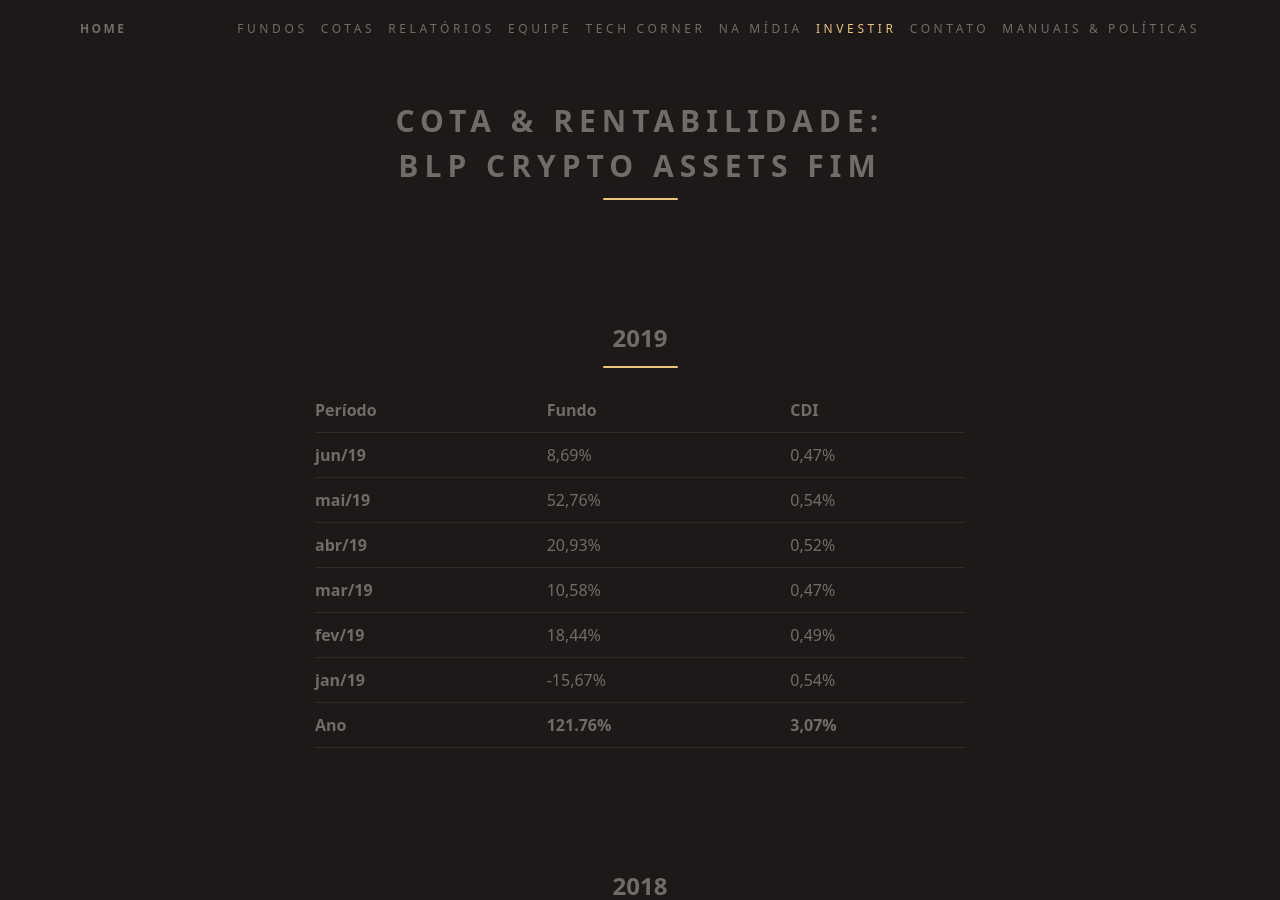
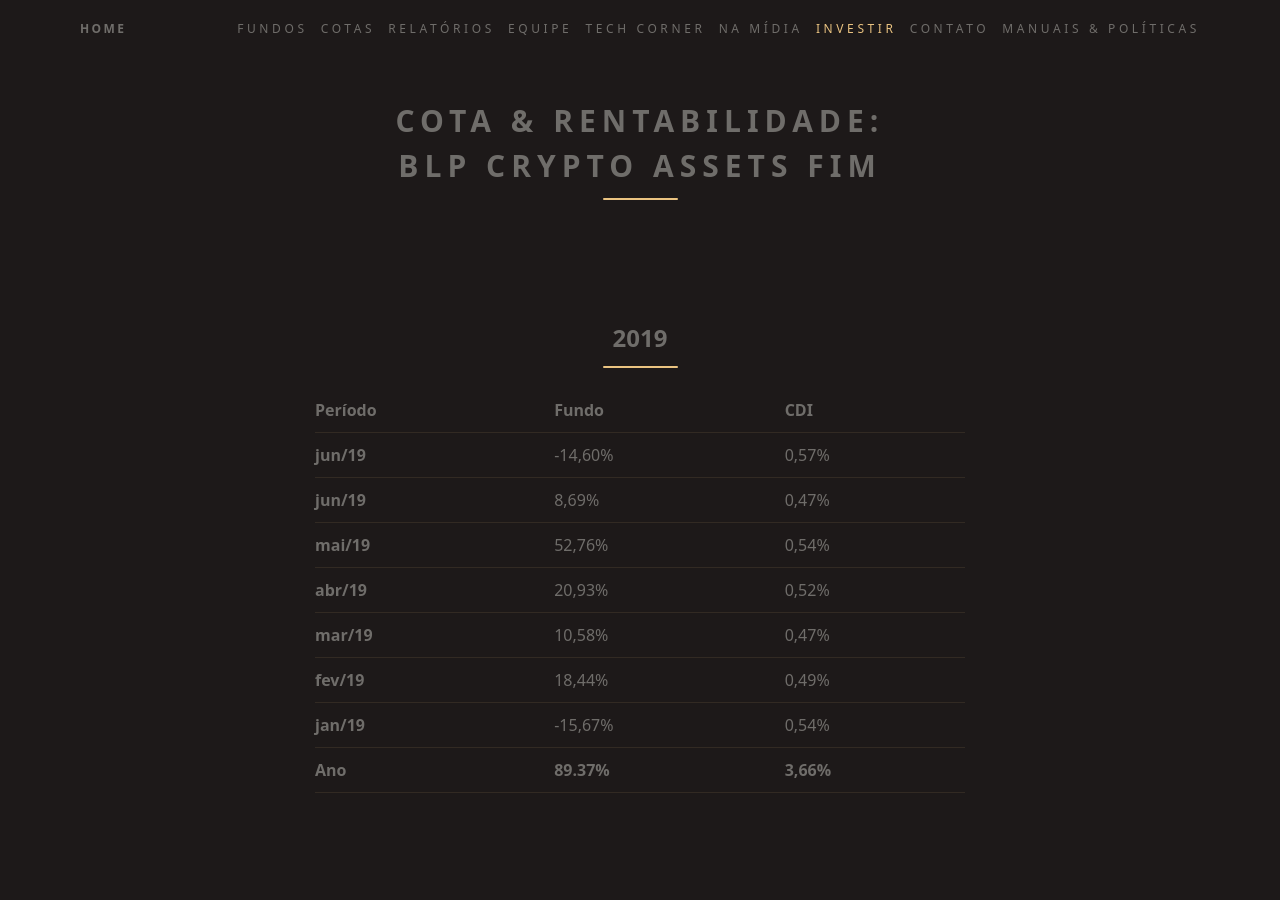
Before and after one commit to ateliedetemas/blpcrypto, a Jekyll site: the page built from _pages/rentabilidade/assets-fim.md, in a window 1280 px wide and 900 px high. Built offline with Jekyll 4.4.1, drawn with Linux system fonts in a browser that asks for light colours.

Commit message:
Update assets-fim.md

```diff
--- a/_pages/rentabilidade/assets-fim.md
+++ b/_pages/rentabilidade/assets-fim.md
@@ -9,13 +9,14 @@ permalink: "/rentabilidade/assets-fim/"
 
 Período | Fundo | CDI
 ---|---|---
+**jun/19** | -14,60% | 0,57%
 **jun/19** | 8,69% | 0,47%
 **mai/19** | 52,76% | 0,54%
 **abr/19** | 20,93% | 0,52%
 **mar/19** | 10,58% | 0,47%
 **fev/19** | 18,44% | 0,49%
 **jan/19** | -15,67% | 0,54%
-**Ano**  | **121.76%** | **3,07%**
+**Ano**  | **89.37%** | **3,66%**
 
 ## 2018
 
```
